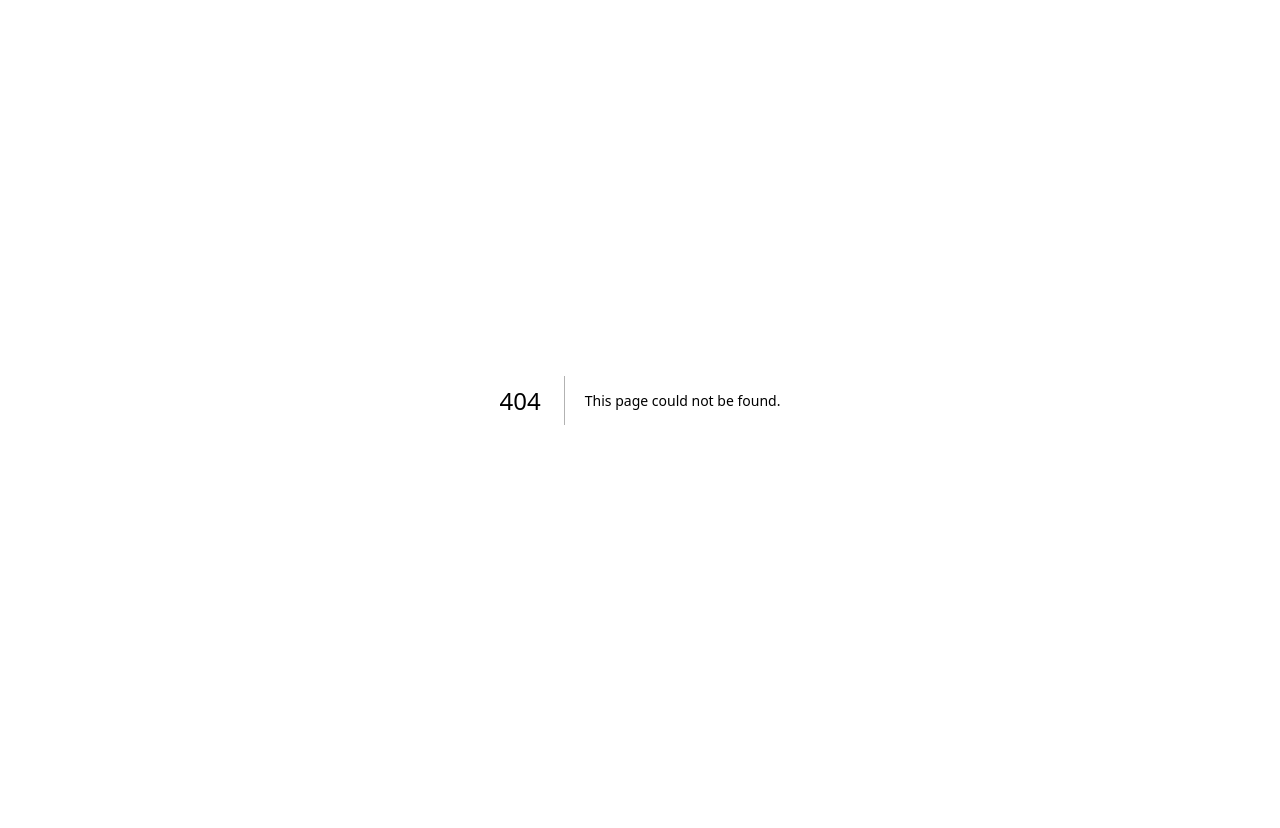
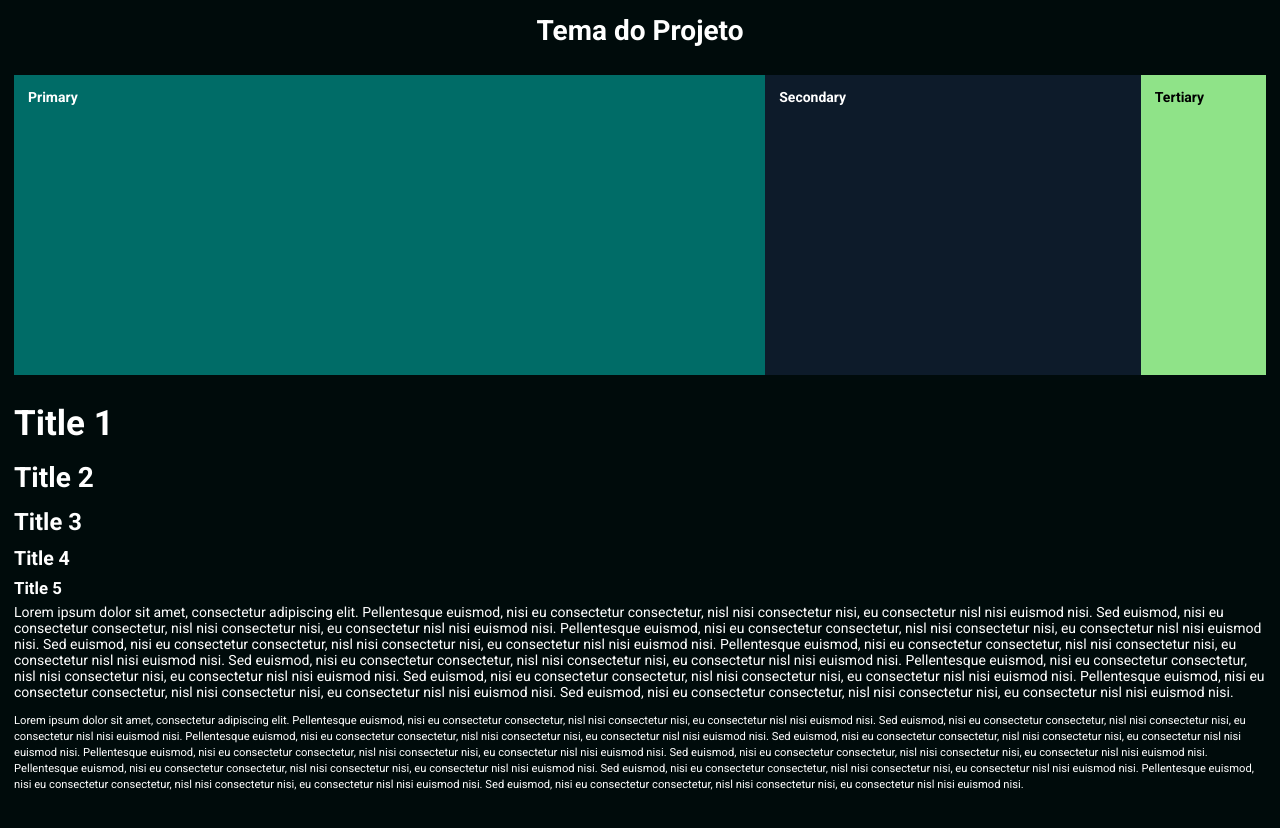
Before and after one commit to FelipeRamosDev/cogna-fe, a Next.js app: page /theme-sheet in a window 1280 px wide. Before the commit this address had no page. Shown: the top 828 px of the page. Before the commit the page ends 800 px from the top, so only its background shows below. Built offline with nearby package versions, Linux system fonts and the light colour scheme.

Commit message:
[COGF-9] Tema do projeto
## [COGF-9] Descrição
Implementei a folha tema do projeto.

```diff
--- /dev/null
+++ b/src/pages/theme-sheet.jsx
@@ -0,0 +1,37 @@
+import '../styles/theme-sheet.scss';
+
+export default function ThemeSheet() {
+   return (
+      <main className="tema-projeto">
+         <h1 className="title">Tema do Projeto</h1>
+
+         <section className="pallete">
+            <div className="primary">
+               <h3>Primary</h3>
+            </div>
+            <div className="secondary">
+               <h3>Secondary</h3>
+            </div>
+            <div className="tertiary">
+               <h3>Tertiary</h3>
+            </div>
+         </section>
+
+         <section className="typo">
+            <h1>Title 1</h1>
+            <h2>Title 2</h2>
+            <h3>Title 3</h3>
+            <h4>Title 4</h4>
+            <h5>Title 5</h5>
+
+            <p>
+               Lorem ipsum dolor sit amet, consectetur adipiscing elit. Pellentesque euismod, nisi eu consectetur consectetur, nisl nisi consectetur nisi, eu consectetur nisl nisi euismod nisi. Sed euismod, nisi eu consectetur consectetur, nisl nisi consectetur nisi, eu consectetur nisl nisi euismod nisi. Pellentesque euismod, nisi eu consectetur consectetur, nisl nisi consectetur nisi, eu consectetur nisl nisi euismod nisi. Sed euismod, nisi eu consectetur consectetur, nisl nisi consectetur nisi, eu consectetur nisl nisi euismod nisi. Pellentesque euismod, nisi eu consectetur consectetur, nisl nisi consectetur nisi, eu consectetur nisl nisi euismod nisi. Sed euismod, nisi eu consectetur consectetur, nisl nisi consectetur nisi, eu consectetur nisl nisi euismod nisi. Pellentesque euismod, nisi eu consectetur consectetur, nisl nisi consectetur nisi, eu consectetur nisl nisi euismod nisi. Sed euismod, nisi eu consectetur consectetur, nisl nisi consectetur nisi, eu consectetur nisl nisi euismod nisi. Pellentesque euismod, nisi eu consectetur consectetur, nisl nisi consectetur nisi, eu consectetur nisl nisi euismod nisi. Sed euismod, nisi eu consectetur consectetur, nisl nisi consectetur nisi, eu consectetur nisl nisi euismod nisi.
+            </p>
+
+            <small>
+               Lorem ipsum dolor sit amet, consectetur adipiscing elit. Pellentesque euismod, nisi eu consectetur consectetur, nisl nisi consectetur nisi, eu consectetur nisl nisi euismod nisi. Sed euismod, nisi eu consectetur consectetur, nisl nisi consectetur nisi, eu consectetur nisl nisi euismod nisi. Pellentesque euismod, nisi eu consectetur consectetur, nisl nisi consectetur nisi, eu consectetur nisl nisi euismod nisi. Sed euismod, nisi eu consectetur consectetur, nisl nisi consectetur nisi, eu consectetur nisl nisi euismod nisi. Pellentesque euismod, nisi eu consectetur consectetur, nisl nisi consectetur nisi, eu consectetur nisl nisi euismod nisi. Sed euismod, nisi eu consectetur consectetur, nisl nisi consectetur nisi, eu consectetur nisl nisi euismod nisi. Pellentesque euismod, nisi eu consectetur consectetur, nisl nisi consectetur nisi, eu consectetur nisl nisi euismod nisi. Sed euismod, nisi eu consectetur consectetur, nisl nisi consectetur nisi, eu consectetur nisl nisi euismod nisi. Pellentesque euismod, nisi eu consectetur consectetur, nisl nisi consectetur nisi, eu consectetur nisl nisi euismod nisi. Sed euismod, nisi eu consectetur consectetur, nisl nisi consectetur nisi, eu consectetur nisl nisi euismod nisi.
+            </small>
+         </section>
+      </main>
+   );
+}
--- a/src/styles/globals.scss
+++ b/src/styles/globals.scss
@@ -1,3 +1,5 @@
+@use './variables.scss' as *;
+
 * {
   box-sizing: border-box;
   padding: 0;
@@ -6,7 +8,44 @@
 
 html,
 body {
+  background: $background;
+  color: $text;
+  font-family: var(--font-roboto);
+  font-size: 14px;
   max-width: 100vw;
   overflow-x: hidden;
-  font-family: var(--font-roboto);
 }
+
+h1 {
+  font-size: 2.5rem;
+  margin-bottom: 1.2rem;
+}
+
+h2 {
+  font-size: 2rem;
+  margin-bottom: 1rem;
+}
+
+h3 {
+  font-size: 1.7rem;
+  margin-bottom: 0.8rem;
+}
+
+h4 {
+  font-size: 1.4rem;
+  margin-bottom: 0.6rem;
+}
+
+h5 {
+  font-size: 1.2rem;
+  margin-bottom: 0.4rem;
+}
+
+p {
+  font-size: 1rem;
+  margin-bottom: 0.8rem;
+}
+
+small {
+  font-size: 0.8rem;
+}
--- /dev/null
+++ b/src/styles/theme-sheet.scss
@@ -0,0 +1,50 @@
+@use './variables.scss' as *;
+
+.tema-projeto {
+   padding: 1rem;
+
+   .title {
+      font-size: 2rem;
+      text-align: center;
+      margin-bottom: 2rem;
+   }
+
+   section {
+      margin-bottom: 2rem;
+   }
+
+   .pallete {
+      display: flex;
+      flex-direction: column;
+      height: 300px;
+      width: 100%;
+
+      @media screen and (min-width: $screen-m) {
+         flex-direction: row;
+      }
+
+      > div {
+         padding: 1rem;
+      }
+
+      h3 {
+         font-size: 1rem;
+      }
+
+      .primary {
+         background-color: $primary;
+         flex: 60%;
+      }
+
+      .secondary {
+         background-color: $secondary;
+         flex: 30%;
+      }
+
+      .tertiary {
+         background-color: $tertiary;
+         color: $text-contrast;
+         flex: 10%;
+      }
+   }
+}
--- /dev/null
+++ b/src/styles/variables.scss
@@ -0,0 +1,14 @@
+@use "sass:color";
+
+$primary: #006C67;
+$secondary: #0D1B2A;
+$tertiary: #8FE388;
+
+$text: color.adjust($primary, $lightness: 80%);
+$text-contrast: color.adjust($primary, $lightness: -80%);
+$background: color.adjust($primary, $lightness: -19%);
+
+$screen-xs: 375px;
+$screen-s: 425px;
+$screen-m: 768px;
+$screen-xl: 1440px;
```
Also changed, not shown: src/pages/index.jsx (line endings or trailing spaces).
